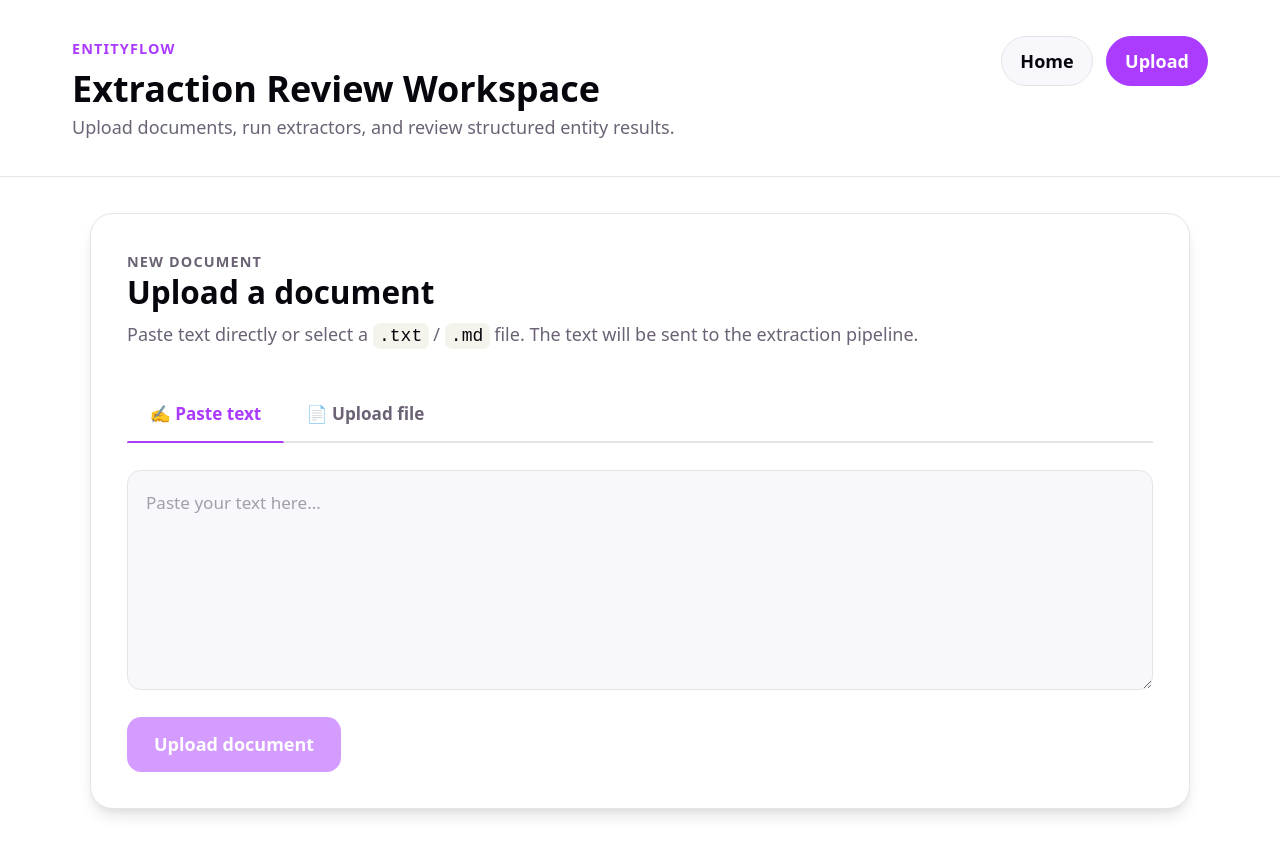
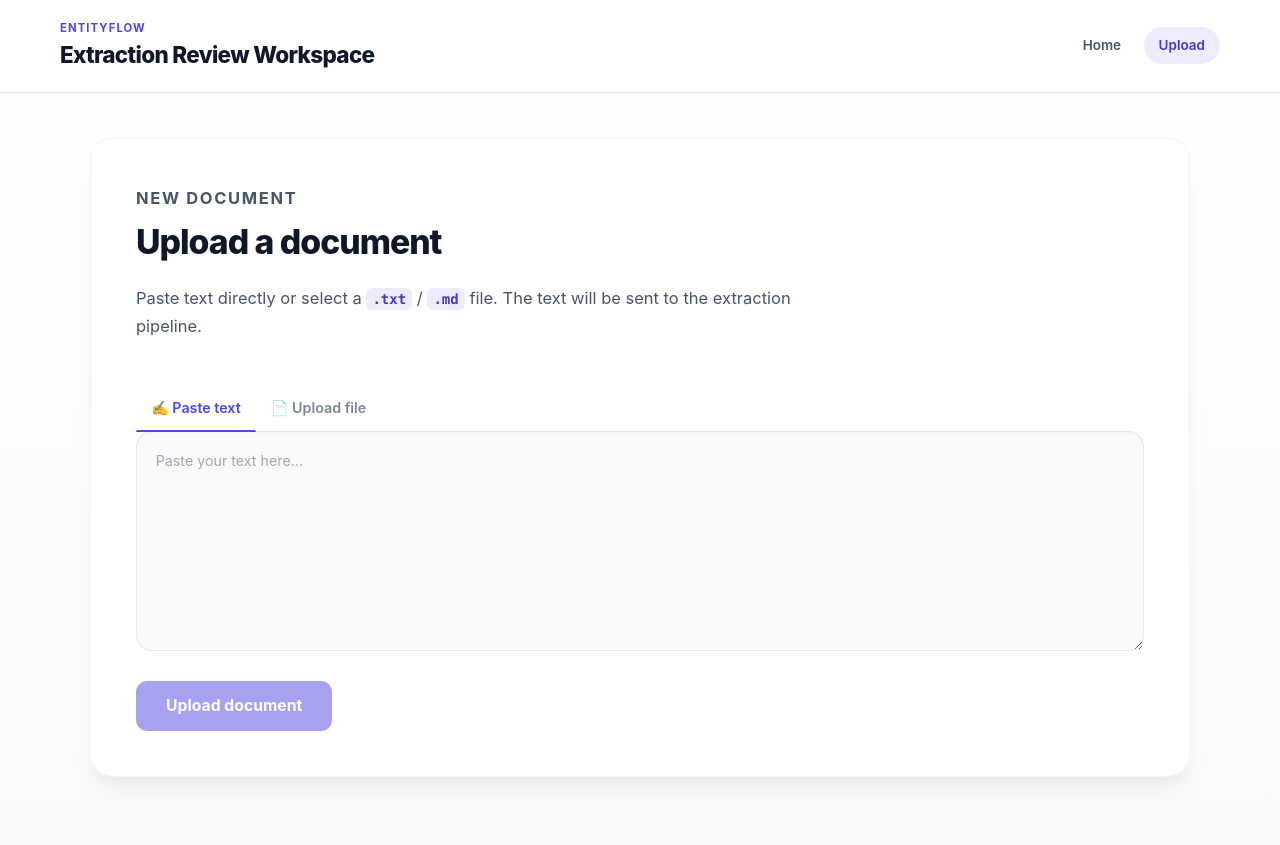
Before and after one commit to yusufoemerkaratas/entityflow, a React (Vite) app in the folder frontend/: page /upload in a window 1280 px wide. After the commit the page ends 822 px from the top, so only its background shows below. Built offline with nearby package versions, Linux system fonts and the light colour scheme; no server answers.

Commit message:
style: refresh app and upload visuals

```diff
--- a/frontend/src/App.css
+++ b/frontend/src/App.css
@@ -4,45 +4,48 @@
 
 .app-shell {
   min-height: 100vh;
-  background: var(--background);
+  background: linear-gradient(180deg, var(--surface) 0%, var(--background) 100%);
   color: var(--text);
 }
 
 .app-header {
   display: flex;
-  align-items: flex-start;
+  align-items: center;
   justify-content: space-between;
   gap: 2rem;
-  padding: 2rem 4rem;
+  padding: 1.25rem 4rem;
   background: var(--surface);
   border-bottom: 1px solid var(--border);
+  box-shadow: var(--shadow-sm);
+  position: sticky;
+  top: 0;
+  z-index: 50;
 }
 
 .app-header h1 {
-  margin: 0.25rem 0;
+  margin: 0;
   color: var(--text-heading);
-  font-size: 2rem;
-  line-height: 1.2;
+  font-size: 1.5rem;
+  font-weight: 800;
+  letter-spacing: -0.03em;
 }
 
 .header-description {
-  max-width: 42rem;
-  margin: 0;
-  color: var(--text);
+  display: none; /* Keep it clean in the header */
 }
 
 .eyebrow {
   margin: 0;
   color: var(--accent);
-  font-size: 0.8rem;
+  font-size: 0.75rem;
   font-weight: 700;
-  letter-spacing: 0.08em;
+  letter-spacing: 0.1em;
   text-transform: uppercase;
 }
 
 .app-nav {
   display: flex;
-  gap: 0.75rem;
+  gap: 0.5rem;
   flex-wrap: wrap;
 }
 
@@ -50,72 +53,80 @@
   display: inline-flex;
   align-items: center;
   border-radius: 999px;
-  padding: 0.6rem 1rem;
-  color: var(--text-heading);
-  background: var(--surface-muted);
+  padding: 0.5rem 1rem;
+  color: var(--text);
+  background: transparent;
   font-weight: 600;
+  font-size: 0.9rem;
   text-decoration: none;
-  border: 1px solid var(--border);
+  transition: all 0.2s ease;
 }
 
 .nav-link:hover {
-  border-color: var(--accent);
+  color: var(--text-heading);
+  background: var(--surface-muted);
 }
 
 .nav-link-active {
-  color: #ffffff;
-  background: var(--accent);
-  border-color: var(--accent);
+  color: var(--accent-dark);
+  background: var(--accent-bg);
 }
 
 .nav-link-active:hover {
-  background: var(--accent-dark);
+  background: var(--accent-bg);
+  color: var(--accent-dark);
 }
 
 .app-main {
   width: min(1100px, calc(100% - 2rem));
   margin: 0 auto;
-  padding: 2rem 0;
+  padding: 3rem 0;
 }
 
 .page-card {
-  border: 1px solid var(--border);
-  border-radius: 1.25rem;
-  padding: 2rem;
+  border: 1px solid rgba(0,0,0,0.04);
+  border-radius: 1.5rem;
+  padding: 3rem;
   background: var(--surface);
-  box-shadow: var(--shadow);
+  box-shadow: var(--shadow-lg);
 }
 
 .page-header {
   max-width: 48rem;
-  margin-bottom: 2rem;
+  margin-bottom: 3rem;
 }
 
 .page-header h2 {
-  margin: 0.25rem 0 0.75rem;
+  margin: 0.25rem 0 1rem;
   color: var(--text-heading);
-  font-size: 1.75rem;
+  font-size: 2.25rem;
+  font-weight: 800;
+  letter-spacing: -0.03em;
 }
 
 .page-header p {
   margin: 0;
   color: var(--text);
   line-height: 1.7;
+  font-size: 1.1rem;
 }
+
 .status-card {
   display: flex;
   align-items: flex-start;
   gap: 1rem;
   border: 1px solid var(--border);
   border-radius: 1rem;
-  padding: 1rem;
+  padding: 1.25rem;
   margin-bottom: 2rem;
-  background: var(--surface-muted);
+  background: var(--surface);
+  box-shadow: var(--shadow-sm);
 }
 
 .status-card h3 {
   margin: 0 0 0.25rem;
   color: var(--text-heading);
+  font-weight: 700;
 }
 
 .status-card p {
@@ -125,54 +136,56 @@
 }
 
 .status-card-success {
-  border-color: var(--accent);
-  background: var(--accent-bg);
+  border-left: 4px solid var(--accent);
+  background: var(--surface);
 }
 
 .status-card-error {
-  border-color: #ef4444;
-  background: rgba(239, 68, 68, 0.08);
+  border-left: 4px solid #ef4444;
+  background: var(--surface);
 }
 
 .status-indicator {
-  width: 0.8rem;
-  height: 0.8rem;
+  width: 0.75rem;
+  height: 0.75rem;
   flex: 0 0 auto;
   border-radius: 999px;
-  margin-top: 0.45rem;
+  margin-top: 0.4rem;
 }
 
-.status-loading {
-  background: #f59e0b;
-}
-
-.status-online {
-  background: #22c55e;
-}
-
-.status-offline {
-  background: #ef4444;
-}
+.status-loading { background: #f59e0b; }
+.status-online { background: #22c55e; }
+.status-offline { background: #ef4444; }
 
 .feature-grid {
   display: grid;
   grid-template-columns: repeat(3, minmax(0, 1fr));
-  gap: 1rem;
+  gap: 1.5rem;
   margin-bottom: 2rem;
 }
 
 .feature-card,
 .info-panel {
-  border: 1px solid var(--border);
-  border-radius: 1rem;
-  padding: 1.25rem;
-  background: var(--surface-muted);
+  border: 1px solid rgba(0,0,0,0.04);
+  border-radius: 1.25rem;
+  padding: 1.75rem;
+  background: var(--surface);
+  box-shadow: var(--shadow);
+  transition: all 0.2s cubic-bezier(0.4, 0, 0.2, 1);
+}
+
+.feature-card:hover {
+  transform: translateY(-4px) scale(1.01);
+  box-shadow: var(--shadow-lg);
+  border-color: var(--accent-bg);
 }
 
 .feature-card h3,
 .info-panel h3 {
   margin: 0 0 0.5rem;
   color: var(--text-heading);
+  font-weight: 700;
+  font-size: 1.1rem;
 }
 
 .feature-card p,
@@ -185,42 +198,58 @@
 .button-link {
   display: inline-flex;
   align-items: center;
-  border-radius: 0.8rem;
-  padding: 0.8rem 1rem;
+  border-radius: 0.75rem;
+  padding: 0.75rem 1.5rem;
   color: #ffffff;
   background: var(--accent);
-  font-weight: 700;
+  font-weight: 600;
   text-decoration: none;
+  transition: all 0.2s cubic-bezier(0.4, 0, 0.2, 1);
+  border: 1px solid transparent;
+  box-shadow: 0 2px 4px rgba(79, 70, 229, 0.3);
 }
 
 .button-link:hover {
+  transform: translateY(-2px);
   background: var(--accent-dark);
+  box-shadow: 0 8px 15px rgba(79, 70, 229, 0.3);
 }
 
 .button-link.secondary {
   color: var(--text-heading);
-  background: var(--surface-muted);
+  background: var(--surface);
   border: 1px solid var(--border);
+  box-shadow: var(--shadow-sm);
 }
 
 .button-link.secondary:hover {
-  border-color: var(--accent);
+  border-color: var(--border);
+  background: var(--surface-muted);
+  color: var(--text-heading);
+  box-shadow: var(--shadow);
+  transform: translateY(-2px);
 }
 
 code {
   border-radius: 0.4rem;
-  padding: 0.15rem 0.35rem;
-  color: var(--text-heading);
-  background: var(--code-bg);
+  padding: 0.2rem 0.4rem;
+  color: var(--accent-dark);
+  background: var(--accent-bg);
+  font-family: var(--mono);
+  font-size: 0.85em;
+  font-weight: 600;
 }
 
 @media (max-width: 760px) {
   .app-header {
     flex-direction: column;
     padding: 1.5rem;
+    align-items: flex-start;
   }
-
   .feature-grid {
     grid-template-columns: 1fr;
   }
+  .page-card {
+    padding: 1.5rem;
+  }
 }
--- a/frontend/src/index.css
+++ b/frontend/src/index.css
@@ -1,22 +1,22 @@
 :root {
-  --text: #6b6375;
-  --text-heading: #08060d;
-  --background: #ffffff;
+  --text: #475569;
+  --text-heading: #0f172a;
+  --background: #f8fafc;
   --surface: #ffffff;
-  --surface-muted: #f8f7fb;
-  --border: #e5e4e7;
-  --code-bg: #f4f3ec;
-  --accent: #aa3bff;
-  --accent-dark: #8528cc;
-  --accent-bg: rgba(170, 59, 255, 0.1);
-  --shadow:
-    rgba(0, 0, 0, 0.1) 0 10px 15px -3px,
-    rgba(0, 0, 0, 0.05) 0 4px 6px -2px;
+  --surface-muted: #f1f5f9;
+  --border: #e2e8f0;
+  --code-bg: #f1f5f9;
+  --accent: #4f46e5;
+  --accent-dark: #4338ca;
+  --accent-bg: rgba(79, 70, 229, 0.1);
+  --shadow-sm: 0 1px 2px 0 rgba(0, 0, 0, 0.05);
+  --shadow: 0 4px 6px -1px rgba(0, 0, 0, 0.1), 0 2px 4px -1px rgba(0, 0, 0, 0.06);
+  --shadow-lg: 0 20px 25px -5px rgba(0, 0, 0, 0.05), 0 10px 10px -5px rgba(0, 0, 0, 0.02);
 
-  --sans: system-ui, "Segoe UI", Roboto, sans-serif;
+  --sans: "Inter", system-ui, -apple-system, sans-serif;
   --mono: ui-monospace, Consolas, monospace;
 
-  font: 18px/145% var(--sans);
+  font: 15px/1.6 var(--sans);
   color: var(--text);
   background: var(--background);
   font-synthesis: none;
@@ -27,19 +27,19 @@
 
 @media (prefers-color-scheme: dark) {
   :root {
-    --text: #9ca3af;
-    --text-heading: #f3f4f6;
-    --background: #16171d;
-    --surface: #1f2028;
-    --surface-muted: #20222c;
-    --border: #2e303a;
-    --code-bg: #111827;
-    --accent: #c084fc;
-    --accent-dark: #a855f7;
-    --accent-bg: rgba(192, 132, 252, 0.15);
-    --shadow:
-      rgba(0, 0, 0, 0.4) 0 10px 15px -3px,
-      rgba(0, 0, 0, 0.25) 0 4px 6px -2px;
+    --text: #94a3b8;
+    --text-heading: #f8fafc;
+    --background: #0f172a;
+    --surface: #1e293b;
+    --surface-muted: #334155;
+    --border: #475569;
+    --code-bg: #1e293b;
+    --accent: #818cf8;
+    --accent-dark: #6366f1;
+    --accent-bg: rgba(99, 102, 241, 0.15);
+    --shadow-sm: 0 1px 2px 0 rgba(0, 0, 0, 0.3);
+    --shadow: 0 4px 6px -1px rgba(0, 0, 0, 0.5), 0 2px 4px -1px rgba(0, 0, 0, 0.3);
+    --shadow-lg: 0 20px 25px -5px rgba(0, 0, 0, 0.5), 0 10px 10px -5px rgba(0, 0, 0, 0.3);
   }
 }
 
--- a/frontend/src/pages/UploadPage.css
+++ b/frontend/src/pages/UploadPage.css
@@ -1,38 +1,43 @@
+sen
 /* ── Tab Switcher ─────────────────────────────────── */
 
 .upload-tabs {
   display: flex;
-  gap: 0;
-  margin-bottom: 1.5rem;
-  border-bottom: 2px solid var(--border);
+  gap: 1rem;
+  margin-bottom: 2rem;
+  border-bottom: 1px solid var(--border);
+  padding-bottom: 0;
 }
 
 .upload-tab {
+  background: transparent;
+  border: none;
+  padding: 0.75rem 1rem;
+  color: var(--text);
+  font-size: 0.95rem;
+  font-weight: 600;
+  cursor: pointer;
+  transition: all 0.2s;
   position: relative;
-  padding: 0.75rem 1.25rem;
-  border: none;
-  background: none;
-  color: var(--text);
-  font-weight: 600;
-  font-size: 0.95rem;
-  cursor: pointer;
-  transition: color 0.2s;
+  opacity: 0.7;
 }
 
 .upload-tab:hover {
   color: var(--text-heading);
+  opacity: 1;
 }
 
 .upload-tab-active {
   color: var(--accent);
+  opacity: 1;
 }
 
 .upload-tab-active::after {
   content: "";
   position: absolute;
+  bottom: -1px;
   left: 0;
   right: 0;
-  bottom: -2px;
   height: 2px;
   background: var(--accent);
   border-radius: 2px 2px 0 0;
@@ -44,27 +49,29 @@
   display: block;
   width: 100%;
   min-height: 220px;
-  padding: 1rem;
+  padding: 1.25rem;
   border: 1px solid var(--border);
-  border-radius: 0.75rem;
-  background: var(--surface-muted);
+  border-radius: 1rem;
+  background: var(--background);
   color: var(--text-heading);
   font: inherit;
   font-size: 0.95rem;
   line-height: 1.6;
   resize: vertical;
-  transition: border-color 0.2s, box-shadow 0.2s;
+  transition: all 0.2s;
+  box-shadow: inset 0 2px 4px rgba(0, 0, 0, 0.02);
 }
 
 .upload-textarea::placeholder {
   color: var(--text);
-  opacity: 0.6;
+  opacity: 0.5;
 }
 
 .upload-textarea:focus {
   outline: none;
   border-color: var(--accent);
-  box-shadow: 0 0 0 3px var(--accent-bg);
+  box-shadow: 0 0 0 4px var(--accent-bg), inset 0 2px 4px rgba(0, 0, 0, 0.02);
+  background: var(--surface);
 }
 
 /* ── File Zone ───────────────────────────────────── */
@@ -74,73 +81,92 @@
   flex-direction: column;
   align-items: center;
   justify-content: center;
-  gap: 0.75rem;
-  min-height: 180px;
-  padding: 2rem;
+  gap: 1rem;
+  min-height: 220px;
+  padding: 3rem 2rem;
   border: 2px dashed var(--border);
-  border-radius: 0.75rem;
-  background: var(--surface-muted);
+  border-radius: 1.25rem;
+  background: var(--background);
   text-align: center;
-  transition: border-color 0.2s, background 0.2s;
+  transition: all 0.2s cubic-bezier(0.4, 0, 0.2, 1);
+  cursor: pointer;
 }
 
-.upload-file-zone:hover {
+.upload-file-zone:hover,
+.upload-file-zone.active {
   border-color: var(--accent);
-  background: var(--accent-bg);
+  background: var(--surface);
+  box-shadow: 0 10px 25px -5px var(--accent-bg);
+  transform: scale(1.01);
 }
 
 .upload-file-zone-icon {
-  font-size: 2rem;
+  font-size: 2.5rem;
   line-height: 1;
-  opacity: 0.6;
+  opacity: 0.5;
+  transition: all 0.2s;
+}
+
+.upload-file-zone:hover .upload-file-zone-icon {
+  opacity: 1;
+  transform: translateY(-4px);
+  color: var(--accent);
 }
 
 .upload-file-zone p {
   margin: 0;
   color: var(--text);
-  font-size: 0.9rem;
+  font-size: 0.95rem;
+  font-weight: 500;
 }
 
 .upload-file-zone-label {
   display: inline-flex;
   align-items: center;
-  gap: 0.4rem;
-  padding: 0.6rem 1.2rem;
+  gap: 0.5rem;
+  padding: 0.6rem 1.25rem;
   border: 1px solid var(--border);
-  border-radius: 0.6rem;
+  border-radius: 0.75rem;
   background: var(--surface);
   color: var(--text-heading);
-  font-weight: 600;
   font-size: 0.9rem;
+  font-weight: 700;
   cursor: pointer;
-  transition: border-color 0.2s, background 0.2s;
+  transition: all 0.2s;
+  box-shadow: var(--shadow-sm);
 }
 
 .upload-file-zone-label:hover {
-  border-color: var(--accent);
-  color: var(--accent);
+  border-color: var(--border);
+  background: var(--surface-muted);
+  transform: translateY(-1px);
 }
 
 .upload-file-input {
   position: absolute;
   width: 1px;
   height: 1px;
+  padding: 0;
+  margin: -1px;
   overflow: hidden;
-  clip: rect(0 0 0 0);
+  clip: rect(0, 0, 0, 0);
   white-space: nowrap;
+  border-width: 0;
 }
 
 .upload-file-name {
   display: inline-flex;
   align-items: center;
   gap: 0.5rem;
-  margin-top: 0.25rem;
-  padding: 0.4rem 0.8rem;
-  border-radius: 0.5rem;
-  background: var(--accent-bg);
-  color: var(--accent);
+  margin-top: 0.5rem;
+  padding: 0.5rem 1rem;
+  border-radius: 0.75rem;
+  background: var(--surface);
+  border: 1px solid var(--accent);
+  color: var(--accent-dark);
   font-size: 0.85rem;
-  font-weight: 600;
+  font-weight: 700;
+  box-shadow: var(--shadow-sm);
 }
 
 /* ── Char Counter ────────────────────────────────── */
@@ -149,9 +175,10 @@
   display: flex;
   align-items: center;
   justify-content: space-between;
-  margin-top: 0.75rem;
-  font-size: 0.8rem;
+  margin-top: 1rem;
   color: var(--text);
+  font-size: 0.85rem;
+  font-weight: 500;
 }
 
 .upload-char-count {
@@ -159,13 +186,13 @@
 }
 
 .upload-char-warning {
-  color: #f59e0b;
-  font-weight: 600;
+  color: #d97706;
+  font-weight: 700;
 }
 
 .upload-char-error {
   color: #ef4444;
-  font-weight: 600;
+  font-weight: 700;
 }
 
 /* ── Submit Area ─────────────────────────────────── */
@@ -174,43 +201,48 @@
   display: flex;
   align-items: center;
   gap: 1rem;
-  margin-top: 1.5rem;
+  margin-top: 2rem;
 }
 
 .upload-submit {
   display: inline-flex;
   align-items: center;
   gap: 0.5rem;
-  padding: 0.8rem 1.5rem;
+  padding: 0.85rem 2rem;
   border: none;
-  border-radius: 0.8rem;
+  border-radius: 0.75rem;
   background: var(--accent);
   color: #ffffff;
+  font-size: 1.05rem;
   font-weight: 700;
-  font-size: 1rem;
   cursor: pointer;
-  transition: background 0.2s, opacity 0.2s;
+  transition: all 0.2s cubic-bezier(0.4, 0, 0.2, 1);
+  box-shadow: 0 4px 10px var(--accent-bg);
 }
 
 .upload-submit:hover:not(:disabled) {
   background: var(--accent-dark);
+  transform: translateY(-2px);
+  box-shadow: 0 8px 15px var(--accent-bg);
 }
 
 .upload-submit:disabled {
   opacity: 0.5;
   cursor: not-allowed;
+  box-shadow: none;
+  transform: none;
 }
 
 /* ── Spinner ─────────────────────────────────────── */
 
 .upload-spinner {
   display: inline-block;
-  width: 1rem;
-  height: 1rem;
+  width: 1.2rem;
+  height: 1.2rem;
   border: 2px solid rgba(255, 255, 255, 0.3);
   border-top-color: #ffffff;
   border-radius: 50%;
-  animation: upload-spin 0.6s linear infinite;
+  animation: upload-spin 0.8s cubic-bezier(0.4, 0, 0.2, 1) infinite;
 }
 
 @keyframes upload-spin {
@@ -222,49 +254,42 @@
 /* ── Status Messages ─────────────────────────────── */
 
 .upload-status {
-  font-size: 0.85rem;
   color: var(--text);
+  font-size: 0.9rem;
+  font-weight: 600;
+}
+
+.upload-error-banner,
+.upload-info-banner {
+  display: flex;
+  align-items: flex-start;
+  gap: 0.75rem;
+  margin-top: 1.5rem;
+  padding: 1rem 1.25rem;
+  border-radius: 1rem;
+  font-size: 0.95rem;
+  line-height: 1.6;
   font-weight: 500;
 }
 
 .upload-error-banner {
-  display: flex;
-  align-items: flex-start;
-  gap: 0.75rem;
-  margin-top: 1.25rem;
-  padding: 1rem;
-  border: 1px solid #ef4444;
-  border-radius: 0.75rem;
-  background: rgba(239, 68, 68, 0.08);
-  color: var(--text-heading);
-  font-size: 0.9rem;
-  line-height: 1.5;
-}
-
-.upload-error-icon {
-  flex: 0 0 auto;
-  font-size: 1.1rem;
-  margin-top: 0.1rem;
+  background: #fef2f2;
+  border: 1px solid #fca5a5;
+  color: #991b1b;
 }
 
 .upload-info-banner {
-  display: flex;
-  align-items: flex-start;
-  gap: 0.75rem;
-  margin-top: 1.25rem;
-  padding: 1rem;
+  background: var(--surface);
   border: 1px solid var(--accent);
-  border-radius: 0.75rem;
-  background: var(--accent-bg);
   color: var(--text-heading);
-  font-size: 0.9rem;
-  line-height: 1.5;
+  box-shadow: 0 4px 10px var(--accent-bg);
 }
 
+.upload-error-icon,
 .upload-info-icon {
-  flex: 0 0 auto;
+  flex: none;
+  margin-top: 0.1rem;
   font-size: 1.1rem;
-  margin-top: 0.1rem;
 }
 
 /* ── Responsive ──────────────────────────────────── */
```
